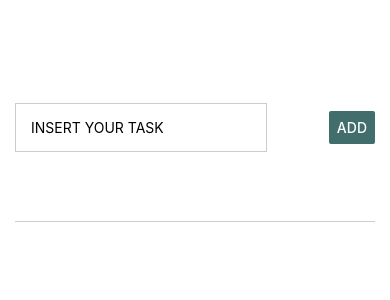
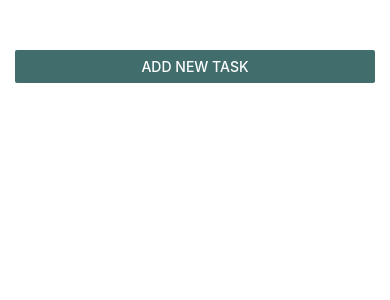
Before and after one commit to SauloAssisEngMec/task-app, a React Native app: screen / in a window 390 px wide. Shown: the top 300 px of the page. Built offline with nearby package versions, Linux system fonts and the light colour scheme.

Commit message:
feat: addin modal Screen

```diff
--- a/App.js
+++ b/App.js
@@ -1,11 +1,22 @@
 import { useState } from "react";
-import { FlatList, StyleSheet, View, TouchableOpacity } from "react-native";
+import {
+  FlatList,
+  StyleSheet,
+  View,
+  TouchableOpacity,
+  Button,
+} from "react-native";
 
 import TaskItem from "./components/TaskItem";
 import TaskInput from "./components/TaskInput";
 
 export default function App() {
+  const [modalVisible, setModalVisible] = useState(false);
   const [listTasks, setListTasks] = useState([]);
+
+  function startAddTaskHandler() {
+    setModalVisible(true);
+  }
 
   function addTaskHandler(enteredTaskText) {
     // console.log(enteredTaskText);
@@ -24,7 +35,12 @@ export default function App() {
 
   return (
     <View style={styles.appContainer}>
-      <TaskInput onAddTask={addTaskHandler} />
+      <Button
+        title="Add New Task"
+        color="rgb(65,109,109)"
+        onPress={startAddTaskHandler}
+      />
+      <TaskInput visible={modalVisible} onAddTask={addTaskHandler} />
       <View style={styles.taskContainer}>
         {/* <ScrollView>
           {listTasks.map((task) => (
--- a/components/TaskInput.js
+++ b/components/TaskInput.js
@@ -1,5 +1,5 @@
 import { useState } from "react";
-import { View, TextInput, Button, StyleSheet } from "react-native";
+import { View, TextInput, Button, StyleSheet, Modal } from "react-native";
 
 function TaskInput(props) {
   const [enteredTaskText, setEnteredTaskText] = useState("");
@@ -14,6 +14,7 @@ function TaskInput(props) {
   }
 
   return (
+    <Modal visible={props.visible} animationType="slide">
       <View style={styles.inputContainer}>
         <TextInput
           style={styles.textInput}
@@ -30,6 +31,7 @@ function TaskInput(props) {
           <Text style={styles.loginText}>Login</Text>
         </TouchableOpacity> */}
       </View>
+    </Modal>
   );
 }
 
--- a/components/TaskItem.js
+++ b/components/TaskItem.js
@@ -3,11 +3,14 @@ import { View, Text, Pressable } from "react-native";
 
 function TaskItem(props) {
   return (
-    <Pressable onPress={props.onDeleteTask.bind(this, props.id)}>
-      <View style={styles.taskItem}>
+    <View style={styles.taskItem}>
+      <Pressable
+        onPress={props.onDeleteTask.bind(this, props.id)}
+        style={({ pressed }) => pressed && styles.pressedItem}
+      >
         <Text style={styles.taskText}>{props.text}</Text>
-      </View>
-    </Pressable>
+      </Pressable>
+    </View>
   );
 }
 
@@ -20,6 +23,9 @@ const styles = StyleSheet.create({
     backgroundColor: "rgb(65,109,109)",
     borderRadius: 6,
   },
+  pressedItem: {
+    opacity: 0.4,
+  },
   taskText: {
     color: "#fff",
   },
```
Lines whose indentation alone changed are shown as unchanged.
